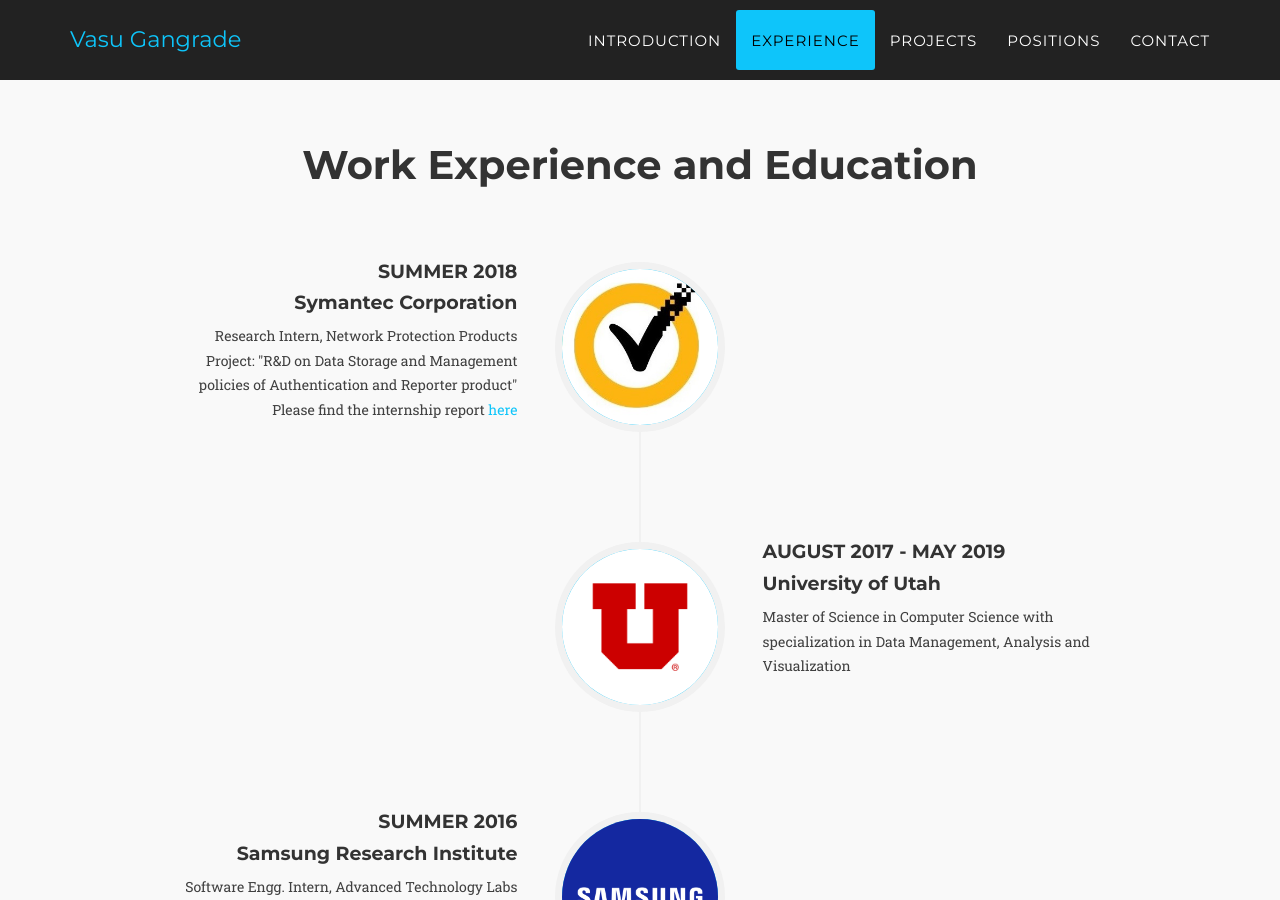
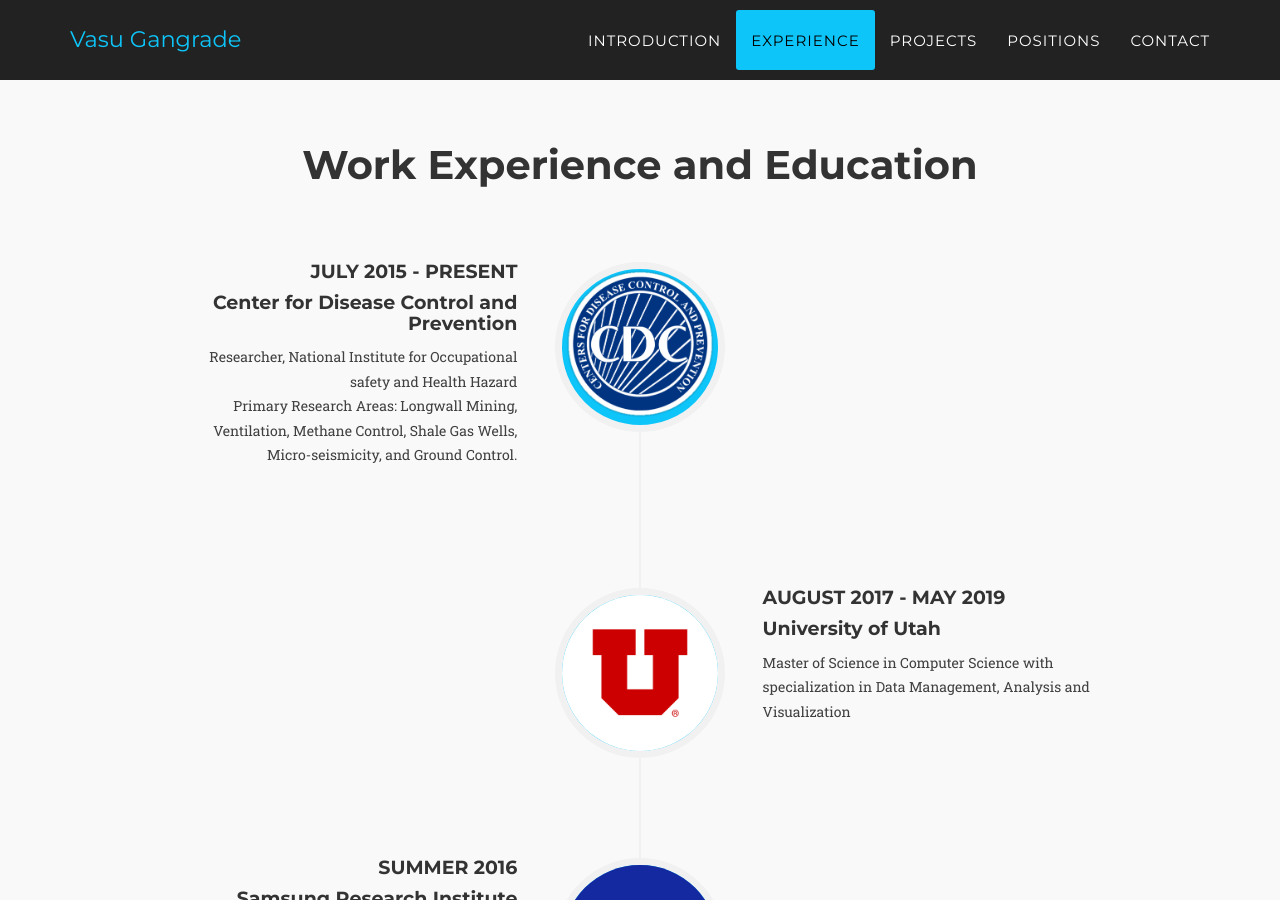
Before and after one commit to vasugangrade/vasugangrade.github.io, a Jekyll site: the page built from index.html, in a window 1280 px wide and 900 px high, scrolled down 1428 px. Built offline with Jekyll 4.4.1, drawn with Linux system fonts in a browser that asks for light colours; some web fonts are replaced.

Commit message:
Update CDC Description along with github url

```diff
--- a/_config.yml
+++ b/_config.yml
@@ -81,7 +81,7 @@ social:
   - title: envelope
     url: mailto:gangrade.vasu@gmail.com
   - title: github
-    url: https://github.com/yashgangrade09/
+    url: https://github.com/niosh-mining
 
 # Postal address (add as many lines as necessary)
 address:
--- a/_includes/workedu.html
+++ b/_includes/workedu.html
@@ -12,15 +12,16 @@
                     <ul class="timeline">
                         <li>
                             <div class="timeline-image">
-                                <img class="img-circle img-responsive" src="img/about/symantec.PNG" alt="">
+                                <img class="img-circle img-responsive" src="img/about/cdc.PNG" alt="">
                             </div>
                             <div class="timeline-panel">
                                 <div class="timeline-heading">
-                                    <h4>Summer 2018</h4>
-                                    <h4 class="subheading">Symantec Corporation</h4>
+                                    <h4>July 2015 - Present</h4>
+                                    <h4 class="subheading">Center for Disease Control and Prevention</h4>
                                 </div>
                                 <div class="timeline-body">
-                                    <p class="text-muted">Research Intern, Network Protection Products<br>Project: "R&D on Data Storage and Management policies of Authentication and Reporter product"<br>Please find the internship report <a href="https://goo.gl/v6VvFy" target="_blank">here</a></p>
+                                    <p class="text-muted">Researcher, National Institute for Occupational safety and Health Hazard
+                                    <br>Primary Research Areas: Longwall Mining, Ventilation, Methane Control, Shale Gas Wells, Micro-seismicity, and Ground Control.</p>
                                 </div>
                             </div>
                         </li>
```
Also changed, not shown: img/about/cdc.PNG (added), img/about/ism.PNG (added), img/about/prairie.PNG (added), img/about/tatasteel.PNG (added).
